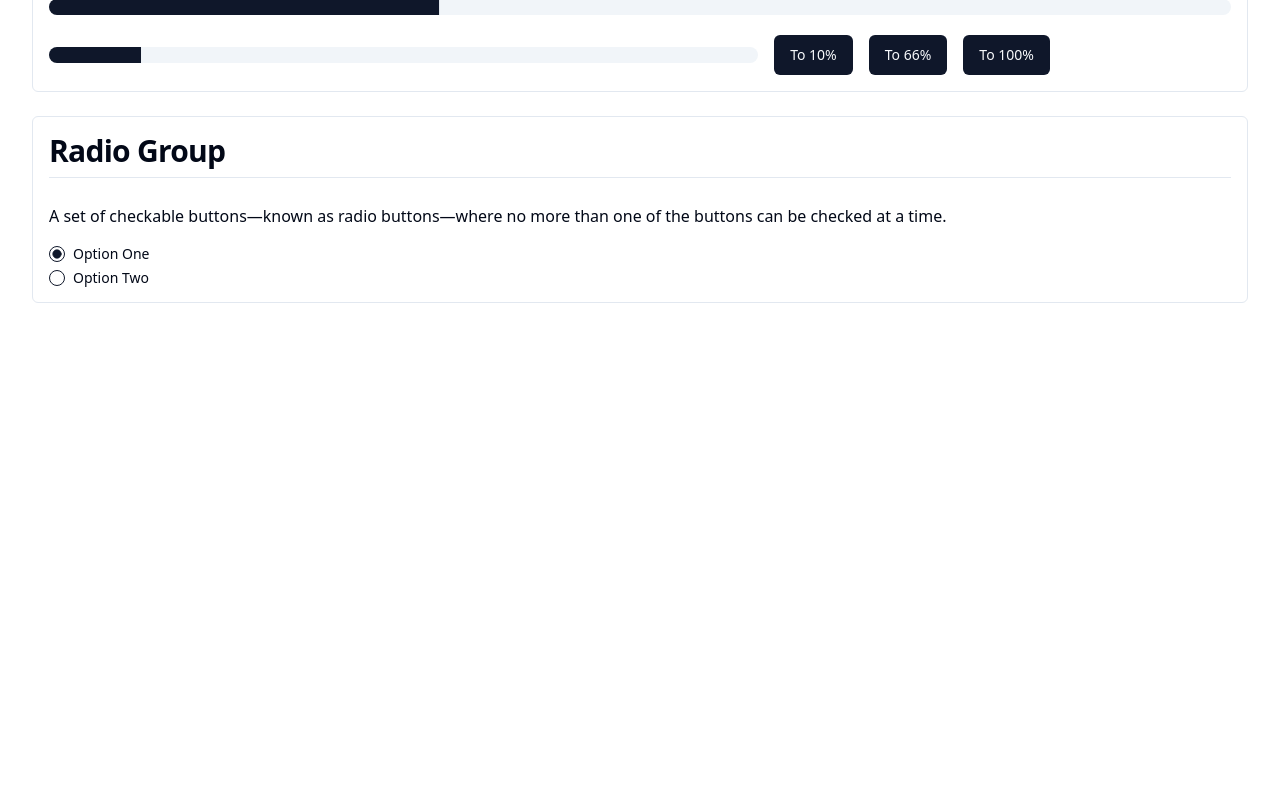
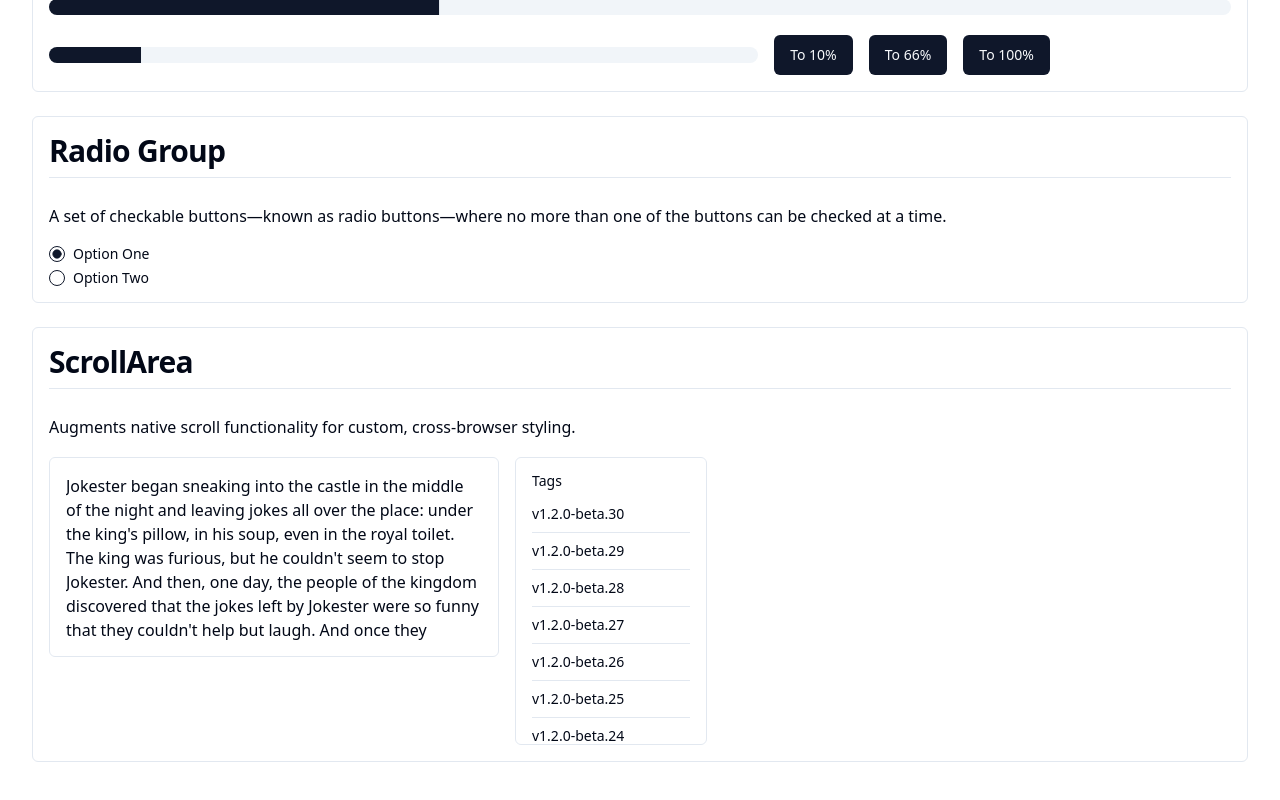
Before and after one commit to clifflee365/shadcn-ui-demo, a Next.js app: page / in a window 1280 px wide. Shown: the part 8176-8976 px from the top of the page. Before the commit the page ends 8519 px from the top, so only its background shows below. Built offline with nearby package versions, Linux system fonts and the light colour scheme.

Commit message:
feat: add ScrollArea

```diff
--- a/app/page.tsx
+++ b/app/page.tsx
@@ -40,6 +40,7 @@
 import { PopoverDemo, PopoverDemo2 } from "@/components/PopoverDemo"
 import { ProgressDemo, ProgressDemoAnimate } from "@/components/ProgressDemo"
 import { RadioGroupDemo } from "@/components/RadioGroupDemo"
+import { ScrollAreaDemo, ScrollAreaDemo2 } from "@/components/ScrollAreaDemo"
 
 export default function IndexPage() {
   return (
@@ -247,6 +248,13 @@
 
         <RadioGroupDemo/>
       </Box>
+
+      <Box title="ScrollArea" desc="Augments native scroll functionality for custom, cross-browser styling."
+      contentClassName="flex gap-4"
+      >
+        <ScrollAreaDemo/>
+        <ScrollAreaDemo2/>
+      </Box>
     </section>
   )
 }
--- /dev/null
+++ b/components/ScrollAreaDemo.tsx
@@ -0,0 +1,48 @@
+'use client'
+
+import { ScrollArea } from "@/components/ui/scroll-area"
+import { Separator } from "@/components/ui/separator"
+import React from "react"
+
+export function ScrollAreaDemo(){
+  return (
+    <ScrollArea className="h-[200px] w-[450px] rounded-md border p-4">
+  Jokester began sneaking into the castle in the middle of the night and leaving
+  jokes all over the place: under the king's pillow, in his soup, even in the
+  royal toilet. The king was furious, but he couldn't seem to stop Jokester. And
+  then, one day, the people of the kingdom discovered that the jokes left by
+  Jokester were so funny that they couldn't help but laugh. And once they
+  started laughing, they couldn't stop.
+  Jokester began sneaking into the castle in the middle of the night and leaving
+  jokes all over the place: under the king's pillow, in his soup, even in the
+  royal toilet. The king was furious, but he couldn't seem to stop Jokester. And
+  then, one day, the people of the kingdom discovered that the jokes left by
+  Jokester were so funny that they couldn't help but laugh. And once they
+  started laughing, they couldn't stop.
+</ScrollArea>
+
+  )
+}
+
+
+const tags = Array.from({ length: 30 }).map(
+  (_, i, a) => `v1.2.0-beta.${a.length - i}`
+)
+
+export function ScrollAreaDemo2() {
+  return (
+    <ScrollArea className="h-72 w-48 rounded-md border">
+      <div className="p-4">
+        <h4 className="mb-4 text-sm font-medium leading-none">Tags</h4>
+        {tags.map((tag) => (
+          <React.Fragment>
+            <div className="text-sm" key={tag}>
+              {tag}
+            </div>
+            <Separator className="my-2" />
+          </React.Fragment>
+        ))}
+      </div>
+    </ScrollArea>
+  )
+}
--- /dev/null
+++ b/components/ui/scroll-area.tsx
@@ -0,0 +1,46 @@
+import * as React from "react"
+import * as ScrollAreaPrimitive from "@radix-ui/react-scroll-area"
+
+import { cn } from "@/lib/utils"
+
+const ScrollArea = React.forwardRef<
+  React.ElementRef<typeof ScrollAreaPrimitive.Root>,
+  React.ComponentPropsWithoutRef<typeof ScrollAreaPrimitive.Root>
+>(({ className, children, ...props }, ref) => (
+  <ScrollAreaPrimitive.Root
+    ref={ref}
+    className={cn("relative overflow-hidden", className)}
+    {...props}
+  >
+    <ScrollAreaPrimitive.Viewport className="h-full w-full rounded-[inherit]">
+      {children}
+    </ScrollAreaPrimitive.Viewport>
+    <ScrollBar />
+    <ScrollAreaPrimitive.Corner />
+  </ScrollAreaPrimitive.Root>
+))
+ScrollArea.displayName = ScrollAreaPrimitive.Root.displayName
+
+const ScrollBar = React.forwardRef<
+  React.ElementRef<typeof ScrollAreaPrimitive.ScrollAreaScrollbar>,
+  React.ComponentPropsWithoutRef<typeof ScrollAreaPrimitive.ScrollAreaScrollbar>
+>(({ className, orientation = "vertical", ...props }, ref) => (
+  <ScrollAreaPrimitive.ScrollAreaScrollbar
+    ref={ref}
+    orientation={orientation}
+    className={cn(
+      "flex touch-none select-none transition-colors",
+      orientation === "vertical" &&
+        "h-full w-2.5 border-l border-l-transparent p-[1px]",
+      orientation === "horizontal" &&
+        "h-2.5 border-t border-t-transparent p-[1px]",
+      className
+    )}
+    {...props}
+  >
+    <ScrollAreaPrimitive.ScrollAreaThumb className="relative flex-1 rounded-full bg-border" />
+  </ScrollAreaPrimitive.ScrollAreaScrollbar>
+))
+ScrollBar.displayName = ScrollAreaPrimitive.ScrollAreaScrollbar.displayName
+
+export { ScrollArea, ScrollBar }
--- a/package.json
+++ b/package.json
@@ -30,6 +30,7 @@
     "@radix-ui/react-popover": "^1.0.5",
     "@radix-ui/react-progress": "^1.0.3",
     "@radix-ui/react-radio-group": "^1.1.3",
+    "@radix-ui/react-scroll-area": "^1.0.4",
     "@radix-ui/react-select": "^1.2.1",
     "@radix-ui/react-separator": "^1.0.2",
     "@radix-ui/react-switch": "^1.0.2",
```
Also changed, not shown: 1 other file (tests, documents, lock files or other folders).
